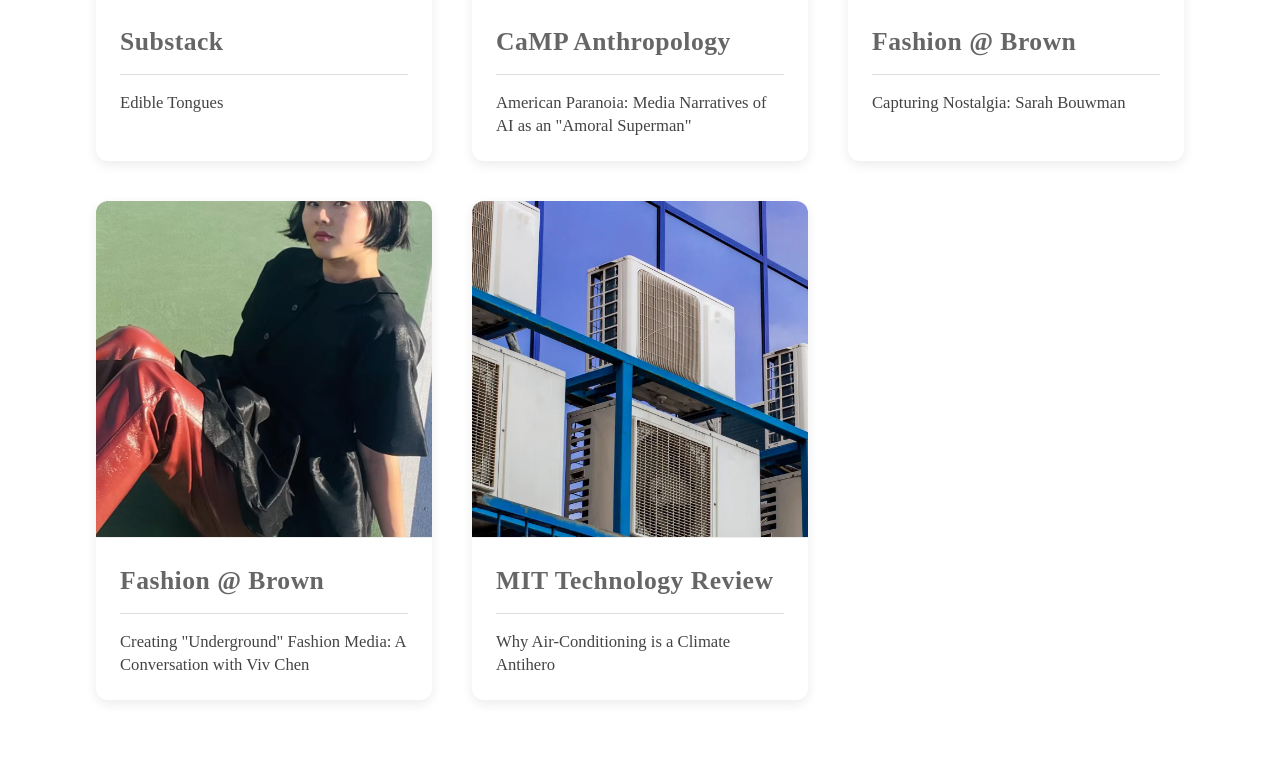
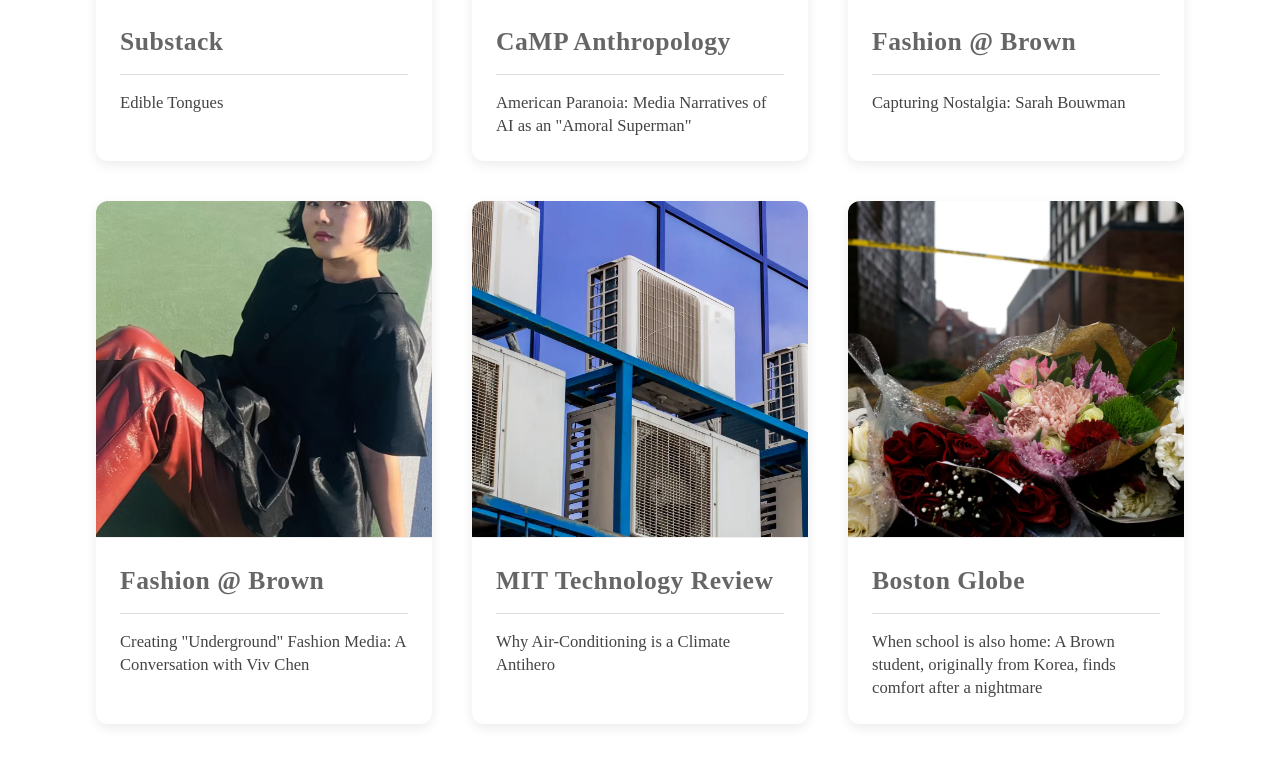
Before and after one commit to chaser164/elina-personal-website-v2, a React (Vite) app: page / in a window 1280 px wide. Shown: the part 1516-2280 px from the top of the page. Built offline with nearby package versions, Linux system fonts and the light colour scheme.

Commit message:
added brown article

```diff
--- a/src/App.jsx
+++ b/src/App.jsx
@@ -77,6 +77,14 @@
               <h3 className="article-title">Why Air-Conditioning is a Climate Antihero</h3>
             </div>
           </a>
+          <a className="article-card" href="http://bostonglobe.com/2025/12/23/metro/brown-shooting-student-commentary-love/?s_campaign=8315:varf" target="_blank" rel="noopener noreferrer">
+            <img src="/flowers.png" alt="Brown Shooting Student Commentary on Love" className="article-image" />
+            <div className="article-content">
+              <div className="article-publisher">Boston Globe</div>
+              <div className="article-divider"></div>
+              <h3 className="article-title">When school is also home: A Brown student, originally from Korea, finds comfort after a nightmare</h3>
+            </div>
+          </a>
         </div>
       </div>
     </>
```
Also changed, not shown: public/flowers.png (added).
